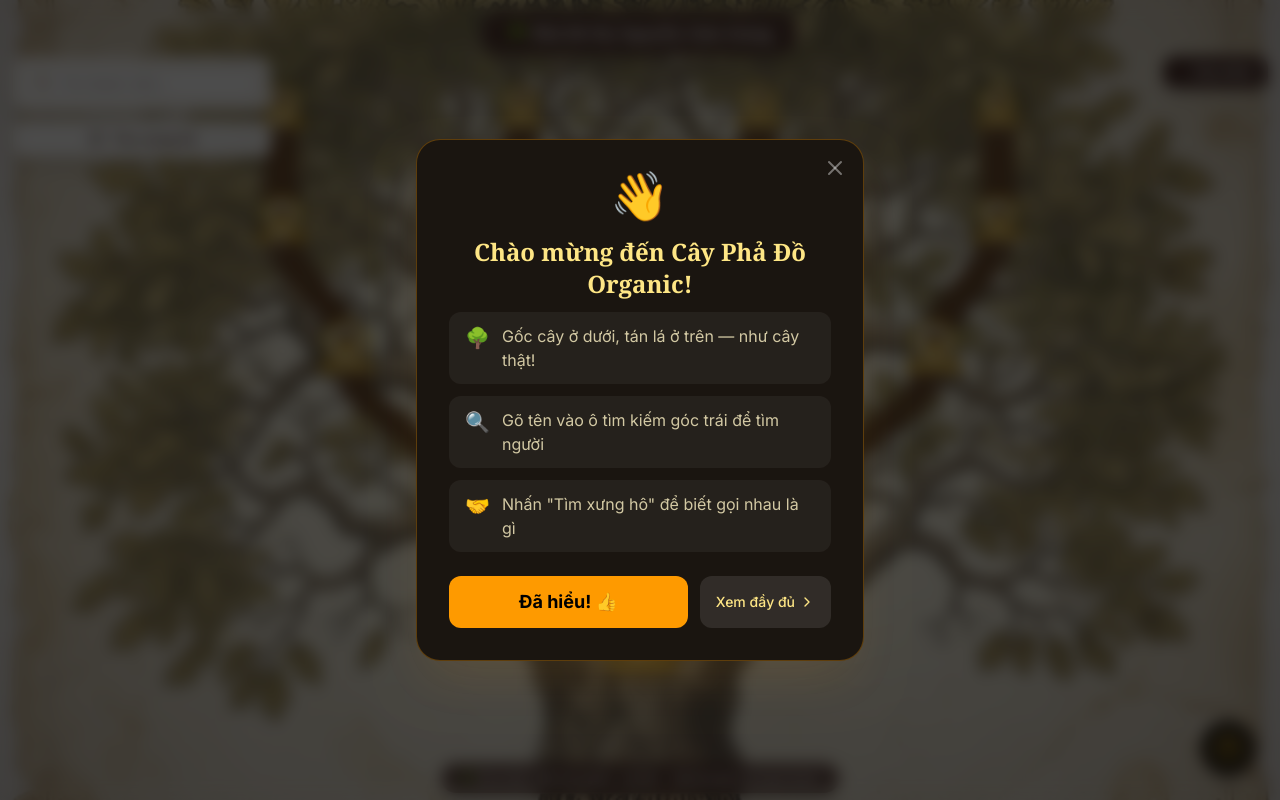
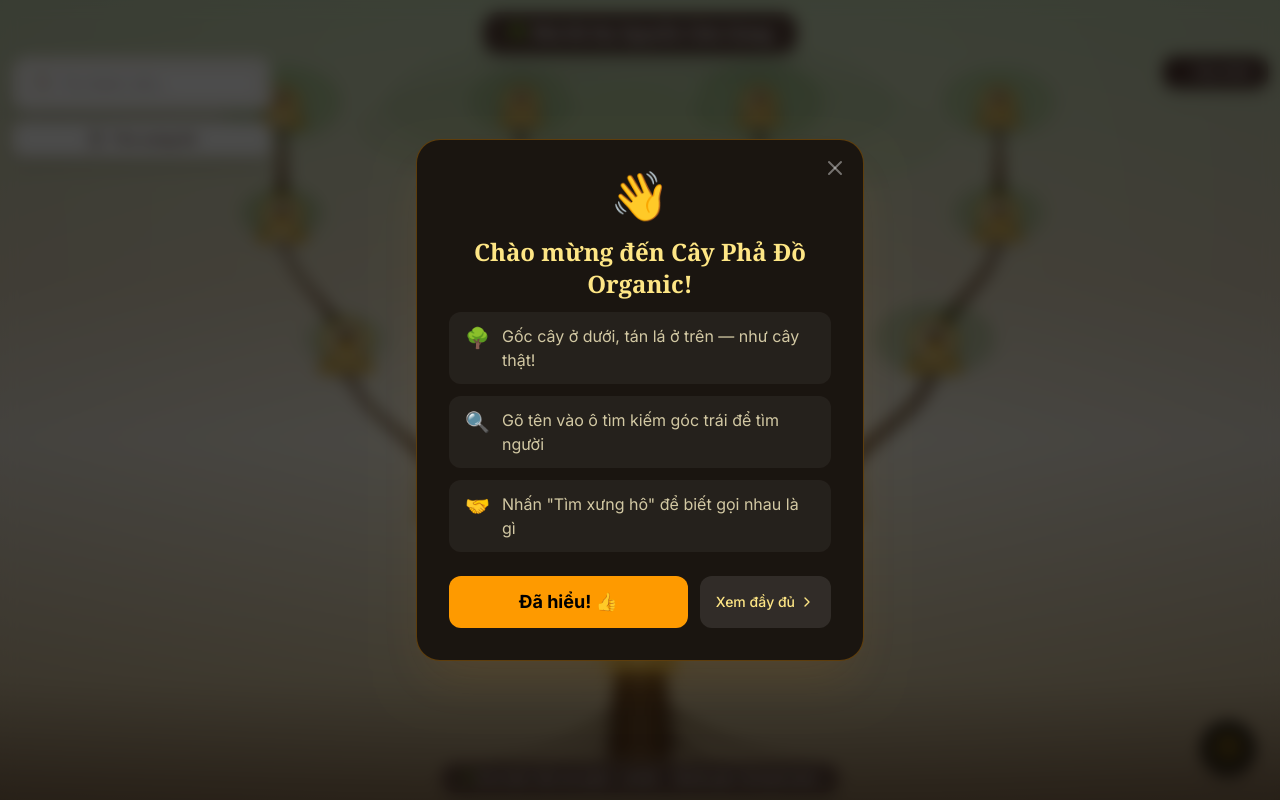
Before and after one commit to ngkienmkqn/phado, a Next.js app: page /tree-organic in a window 1280 px wide. Built offline with nearby package versions, Linux system fonts and the light colour scheme.

Commit message:
feat: algorithmic SVG tree - trunk, branches, roots, canopy - replaces static bg image

```diff
--- a/src/components/OrganicTreeCanvas.tsx
+++ b/src/components/OrganicTreeCanvas.tsx
@@ -128,22 +128,75 @@ function PersonBubble({
     );
 }
 
-// ─── SVG Branch Line connecting parent to child ──────────────────────
-function BranchLine({ x1, y1, x2, y2 }: { x1: number; y1: number; x2: number; y2: number }) {
-    const midY = y1 + (y2 - y1) * 0.45;
+// ─── SVG Branch Line connecting parent to child (tree trunk/branch style) ────
+function BranchLine({ x1, y1, x2, y2, layer }: { x1: number; y1: number; x2: number; y2: number; layer: number }) {
+    // Branch width tapers: thick at trunk (parent), thin at tip (child)
+    const baseWidth = layer === 0 ? 3.5 : layer === 1 ? 2.2 : layer === 2 ? 1.4 : 0.9;
+    const tipWidth = baseWidth * 0.45;
+
+    // Control points for natural curve
+    const midY = y1 + (y2 - y1) * 0.4;
+    // Slight organic offset for natural look
+    const dx = x2 - x1;
+    const wobble = dx * 0.08;
+
+    // Build a filled "branch" shape using 2 bezier curves (left edge + right edge)
+    // Left edge goes from parent to child
+    const lx1 = x1 - baseWidth / 2;
+    const rx1 = x1 + baseWidth / 2;
+    const lx2 = x2 - tipWidth / 2;
+    const rx2 = x2 + tipWidth / 2;
+
+    const path = [
+        // Start at parent left
+        `M ${lx1} ${y1}`,
+        // Curve to child left
+        `C ${lx1 + wobble} ${midY}, ${lx2 - wobble * 0.3} ${midY + (y2 - y1) * 0.12}, ${lx2} ${y2}`,
+        // Line across child tip
+        `L ${rx2} ${y2}`,
+        // Curve back to parent right
+        `C ${rx2 + wobble * 0.3} ${midY + (y2 - y1) * 0.12}, ${rx1 + wobble} ${midY}, ${rx1} ${y1}`,
+        `Z`,
+    ].join(' ');
+
+    // Unique gradient id
+    const gradId = `bark-${x1.toFixed(1)}-${y1.toFixed(1)}-${x2.toFixed(1)}-${y2.toFixed(1)}`.replace(/\./g, '_');
+
     return (
         <>
+            <defs>
+                <linearGradient id={gradId} x1="0" y1={y1} x2="0" y2={y2} gradientUnits="userSpaceOnUse">
+                    <stop offset="0%" stopColor="#5d3a1a" />
+                    <stop offset="35%" stopColor="#6d4c2e" />
+                    <stop offset="70%" stopColor="#7a5a3c" />
+                    <stop offset="100%" stopColor="#8b6e50" />
+                </linearGradient>
+            </defs>
+            {/* Shadow / depth */}
             <path
-                d={`M ${x1} ${y1} C ${x1} ${midY}, ${x2} ${midY + (y2 - y1) * 0.08}, ${x2} ${y2}`}
-                fill="none" stroke="#3d2b1f" strokeWidth="4" opacity="0.15" strokeLinecap="round"
+                d={path}
+                fill="#3d2b1f"
+                opacity="0.25"
+                transform="translate(0.3, 0.3)"
             />
+            {/* Main branch body */}
             <path
-                d={`M ${x1} ${y1} C ${x1} ${midY}, ${x2} ${midY + (y2 - y1) * 0.08}, ${x2} ${y2}`}
-                fill="none" stroke="#6d4c2e" strokeWidth="2.5" strokeLinecap="round"
+                d={path}
+                fill={`url(#${gradId})`}
+            />
+            {/* Bark center highlight (thin line for texture) */}
+            <path
+                d={`M ${x1} ${y1} C ${x1 + wobble} ${midY}, ${x2 - wobble * 0.3} ${midY + (y2 - y1) * 0.12}, ${x2} ${y2}`}
+                fill="none"
+                stroke="#8b7355"
+                strokeWidth={baseWidth * 0.15}
+                opacity="0.35"
+                strokeLinecap="round"
             />
         </>
     );
 }
+
 
 // ─── Searchable Dropdown ─────────────────────────────────────────────
 function MemberDropdown({ value, onChange, members, placeholder }: {
@@ -377,20 +430,111 @@ export default function OrganicTreeCanvas({ data }: { data: FamilyData }) {
     }, []);
 
     // ─── Render ──────────────────────────────────────────────────────
+    // Compute tree bounds for dynamic trunk
+    const treeBounds = useMemo(() => {
+        if (treeNodes.length === 0) return { rootX: 50, rootY: 85, topY: 15 };
+        const rootNode = treeNodes[0];
+        const topY = Math.min(...treeNodes.map(n => n.y));
+        return { rootX: rootNode?.x ?? 50, rootY: rootNode?.y ?? 80, topY };
+    }, [treeNodes]);
+
     return (
         <div className="w-full h-full relative overflow-hidden bg-[#f5f0e1]">
-            {/* Beautiful tree background image */}
-            <div className="absolute inset-0">
-                <img src="/tree_bg.png" alt="" className="w-full h-full object-cover opacity-70" draggable={false} />
-            </div>
-
-            {/* Soft vignette overlay */}
+            {/* Sky / ground gradient background */}
             <div className="absolute inset-0" style={{
-                background: 'radial-gradient(ellipse at center, transparent 40%, rgba(62,39,35,0.2) 100%)',
+                background: 'linear-gradient(to bottom, #d4e8c2 0%, #e8dfc4 35%, #f5f0e1 55%, #d4c4a0 85%, #8b7355 100%)',
             }} />
 
-            {/* Branch lines SVG overlay */}
+            {/* Soft vignette */}
+            <div className="absolute inset-0" style={{
+                background: 'radial-gradient(ellipse at 50% 70%, transparent 30%, rgba(62,39,35,0.15) 100%)',
+            }} />
+
+            {/* ALGORITHMIC TREE SVG — trunk, branches, roots, leaves */}
             <svg className="absolute inset-0 w-full h-full" viewBox="0 0 100 100" preserveAspectRatio="none" style={{ zIndex: 5 }}>
+                <defs>
+                    {/* Bark gradient for the main trunk */}
+                    <linearGradient id="trunkGrad" x1="0" y1="0" x2="1" y2="0">
+                        <stop offset="0%" stopColor="#4a3020" />
+                        <stop offset="25%" stopColor="#5d3a1a" />
+                        <stop offset="50%" stopColor="#6d4c2e" />
+                        <stop offset="75%" stopColor="#5d3a1a" />
+                        <stop offset="100%" stopColor="#4a3020" />
+                    </linearGradient>
+                    {/* Root gradient */}
+                    <linearGradient id="rootGrad" x1="0" y1="0" x2="0" y2="1">
+                        <stop offset="0%" stopColor="#5d3a1a" />
+                        <stop offset="100%" stopColor="#3d2510" />
+                    </linearGradient>
+                    {/* Leaf cluster filter */}
+                    <filter id="leafShadow">
+                        <feDropShadow dx="0" dy="0.5" stdDeviation="0.8" floodColor="#2d5a1e" floodOpacity="0.3" />
+                    </filter>
+                </defs>
+
+                {/* ═══ ROOTS ═══ Decorative roots spreading from trunk base */}
+                {[[-12, 6], [-7, 4], [7, 4.5], [13, 5.5], [-4, 3], [5, 3.5]].map(([offsetX, height], i) => {
+                    const rx = treeBounds.rootX + offsetX;
+                    const ry = 95;
+                    const baseW = 1.2 + Math.abs(offsetX) * 0.06;
+                    return (
+                        <path key={`root-${i}`}
+                            d={`M ${treeBounds.rootX - baseW * 0.3} ${treeBounds.rootY + 6}
+                                Q ${treeBounds.rootX + offsetX * 0.4} ${ry - height * 0.2}, ${rx} ${ry}
+                                L ${rx + baseW * 0.3} ${ry}
+                                Q ${treeBounds.rootX + offsetX * 0.4 + baseW * 0.3} ${ry - height * 0.2}, ${treeBounds.rootX + baseW * 0.3} ${treeBounds.rootY + 6}
+                                Z`}
+                            fill="url(#rootGrad)" opacity={0.6 + i * 0.05}
+                        />
+                    );
+                })}
+
+                {/* ═══ MAIN TRUNK ═══ From bottom ground up to root node */}
+                {(() => {
+                    const tx = treeBounds.rootX;
+                    const bottomY = 95;
+                    const topY = treeBounds.rootY;
+                    const baseWidth = 5;
+                    const topWidth = 3;
+                    // Slight curve for organic feel
+                    const wobble = 0.8;
+                    return (
+                        <>
+                            {/* Trunk shadow */}
+                            <path
+                                d={`M ${tx - baseWidth / 2} ${bottomY}
+                                    Q ${tx - topWidth / 2 - wobble} ${(bottomY + topY) / 2}, ${tx - topWidth / 2} ${topY}
+                                    L ${tx + topWidth / 2} ${topY}
+                                    Q ${tx + topWidth / 2 + wobble} ${(bottomY + topY) / 2}, ${tx + baseWidth / 2} ${bottomY}
+                                    Z`}
+                                fill="#3d2510" opacity="0.2" transform="translate(0.4, 0.4)"
+                            />
+                            {/* Main trunk */}
+                            <path
+                                d={`M ${tx - baseWidth / 2} ${bottomY}
+                                    Q ${tx - topWidth / 2 - wobble} ${(bottomY + topY) / 2}, ${tx - topWidth / 2} ${topY}
+                                    L ${tx + topWidth / 2} ${topY}
+                                    Q ${tx + topWidth / 2 + wobble} ${(bottomY + topY) / 2}, ${tx + baseWidth / 2} ${bottomY}
+                                    Z`}
+                                fill="url(#trunkGrad)"
+                            />
+                            {/* Bark texture lines */}
+                            {[0.2, 0.35, 0.5, 0.65, 0.8].map((t, i) => {
+                                const cy = bottomY + (topY - bottomY) * t;
+                                const w = baseWidth + (topWidth - baseWidth) * t;
+                                return (
+                                    <line key={`bark-${i}`}
+                                        x1={tx - w / 2.5} y1={cy}
+                                        x2={tx + w / 2.5} y2={cy + 0.3}
+                                        stroke="#4a3020" strokeWidth="0.15" opacity="0.3"
+                                    />
+                                );
+                            })}
+                        </>
+                    );
+                })()}
+
+                {/* ═══ BRANCH CONNECTIONS ═══ Parent-to-child branches */}
                 {treeNodes.filter(n => n.parentNode).map((node, i) => (
                     <BranchLine
                         key={`branch-${i}`}
@@ -398,8 +542,35 @@ export default function OrganicTreeCanvas({ data }: { data: FamilyData }) {
                         y1={node.parentNode!.y}
                         x2={node.x}
                         y2={node.y}
+                        layer={node.layer}
                     />
                 ))}
+
+                {/* ═══ LEAF CLUSTERS ═══ Decorative green blobs at top of tree */}
+                {treeNodes.filter(n => n.layer >= 2).map((node, i) => {
+                    const r = 3 + Math.random() * 2;
+                    return (
+                        <circle key={`leaf-${i}`}
+                            cx={node.x} cy={node.y - node.size * 0.035}
+                            r={r}
+                            fill={i % 3 === 0 ? '#4a8b2e' : i % 3 === 1 ? '#5ca33a' : '#3d7a22'}
+                            opacity={0.15 + (i % 4) * 0.03}
+                            filter="url(#leafShadow)"
+                        />
+                    );
+                })}
+
+                {/* ═══ EXTRA CANOPY ═══ Large leaf masses behind top nodes */}
+                {treeNodes.length > 3 && (
+                    <>
+                        <ellipse cx={treeBounds.rootX - 8} cy={treeBounds.topY + 2} rx="14" ry="7"
+                            fill="#4a8b2e" opacity="0.08" />
+                        <ellipse cx={treeBounds.rootX + 8} cy={treeBounds.topY + 3} rx="16" ry="8"
+                            fill="#5ca33a" opacity="0.07" />
+                        <ellipse cx={treeBounds.rootX} cy={treeBounds.topY - 1} rx="20" ry="9"
+                            fill="#3d7a22" opacity="0.06" />
+                    </>
+                )}
             </svg>
 
             {/* Person bubbles (HTML overlay for rich styling) */}
```
